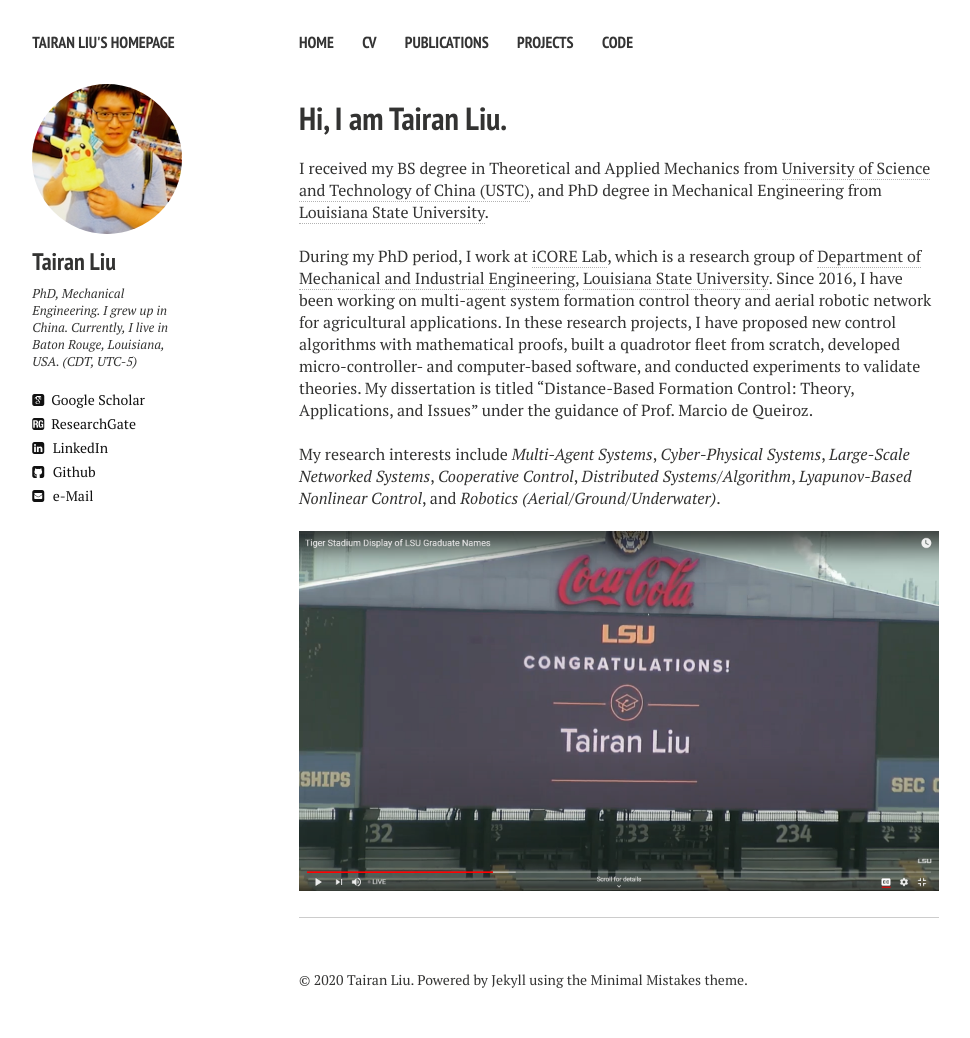
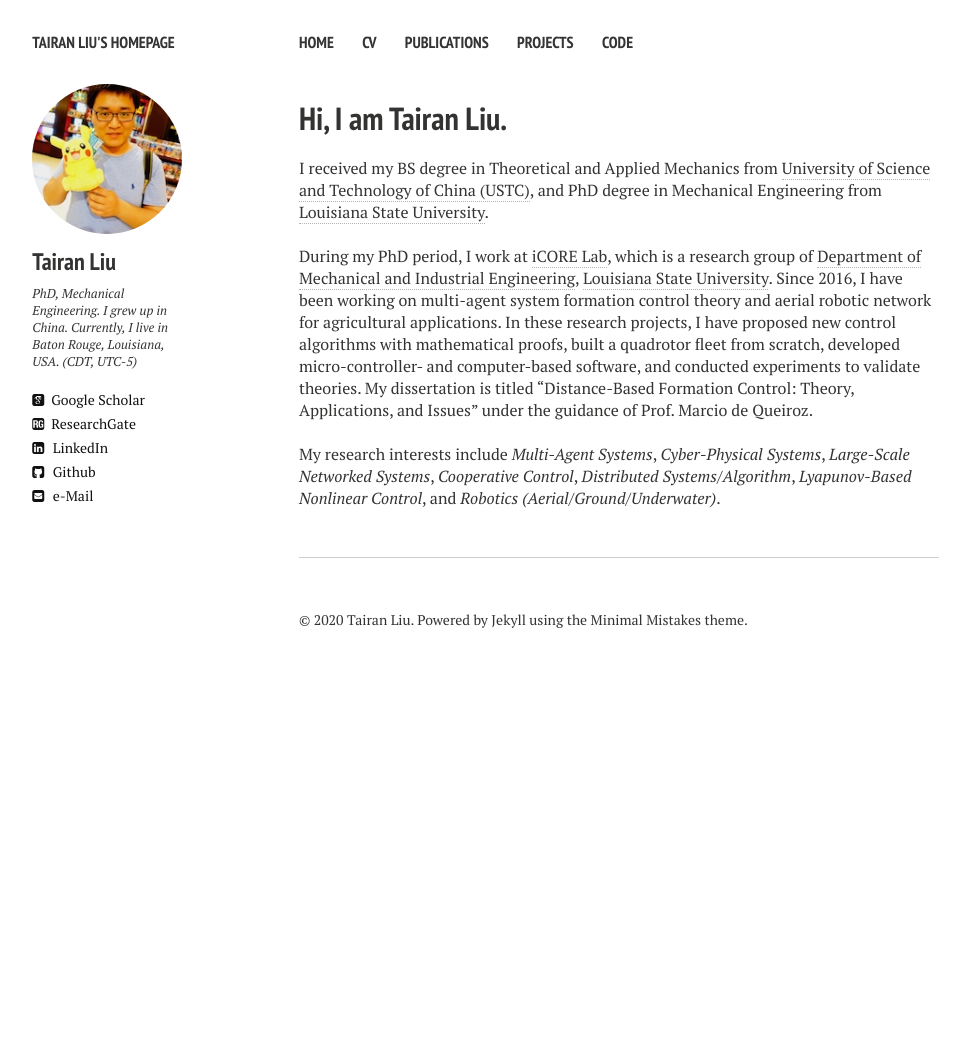
Before and after one commit to liutairan/liutairan.github.io, a Jekyll site: the page built from index.md, in a window 1280 px wide. Shown: the whole page, without its empty margins (21-991 px from the left). Built offline with Jekyll 4.4.1, drawn with Linux system fonts in a browser that asks for light colours; nearby versions of some CDN libraries; comment, search, counter and statistics services are not loaded; after the commit the page ends 900 px from its top, so only the background shows below that.

Commit message:
Update index.md

```diff
--- a/index.md
+++ b/index.md
@@ -18,4 +18,4 @@ During my PhD period, I work at <a href="https://icorelab.github.io" target="_bl
 My research interests include <em>Multi-Agent Systems</em>, <em>Cyber-Physical Systems</em>, <em>Large-Scale Networked Systems</em>, <em>Cooperative Control</em>, <em>Distributed Systems/Algorithm</em>, <em>Lyapunov-Based Nonlinear Control</em>, and <em>Robotics (Aerial/Ground/Underwater)</em>.
 
 <br />
-![I'm a relative reference to a repository file](../../Pics/index/scoreboard.png)
+<!-- ![I'm a relative reference to a repository file](../../Pics/index/scoreboard.png) -->
```
